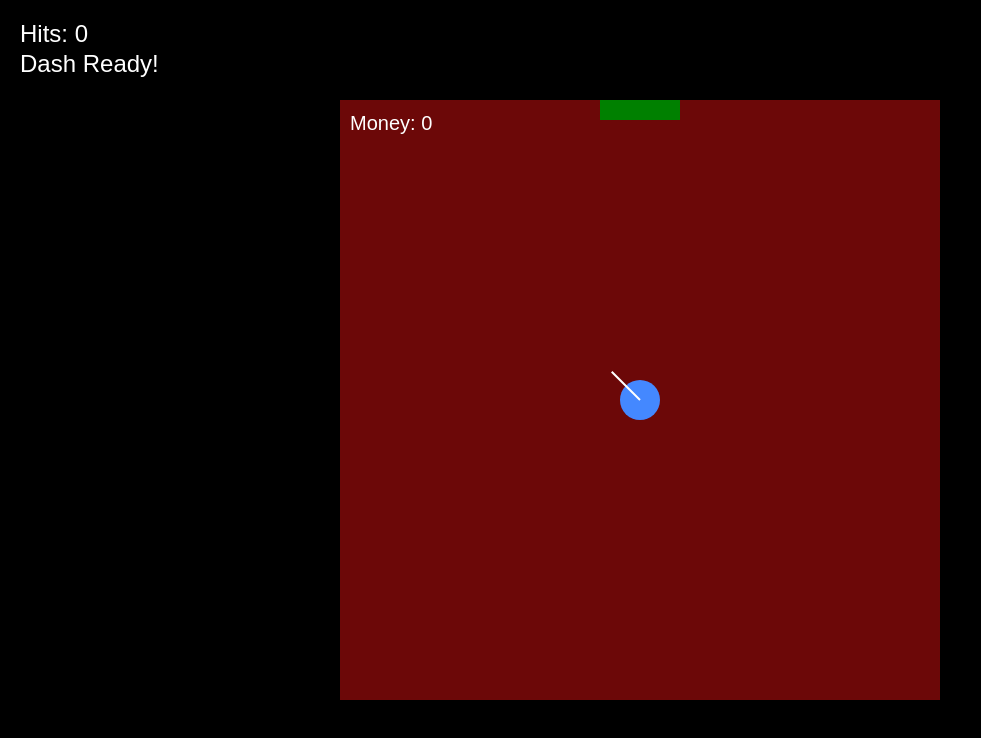
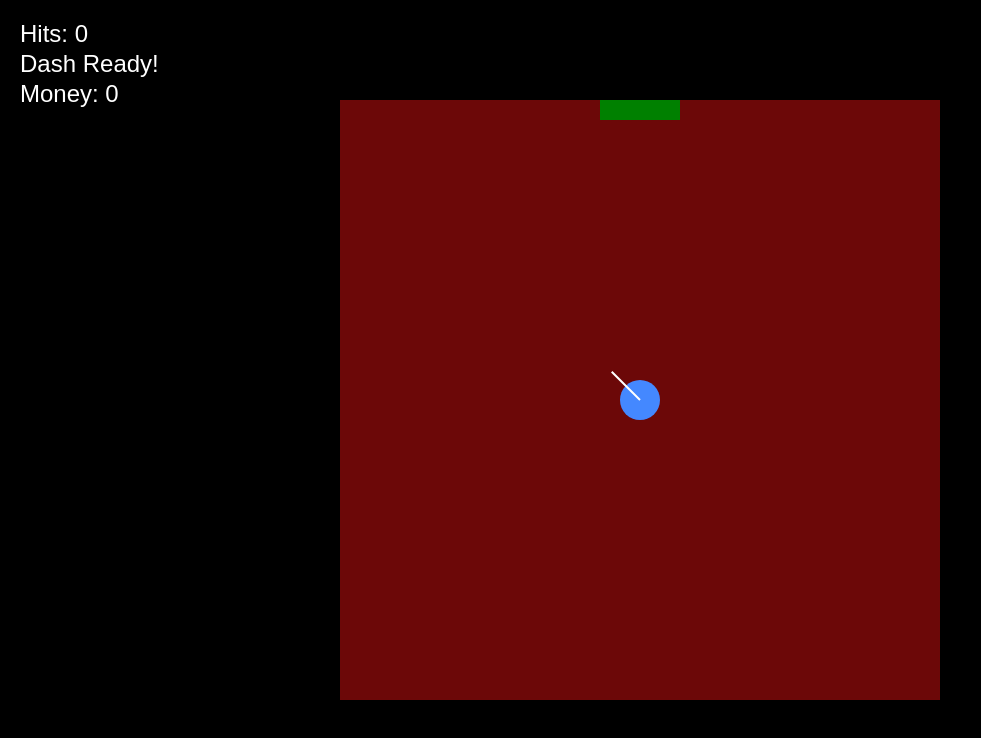
Before and after one commit to wylited/nomissmayhem, a plain HTML site: page index.html in a window 1280 px wide. Shown: the whole page, without its empty margins (0-981 px from the left). Drawn offline with Linux system fonts and the light colour scheme.

Commit message:
moved money tracker to out of game

```diff
--- a/index.html
+++ b/index.html
@@ -7,6 +7,7 @@
     <div id="fullscreen">
         <div id="score">Hits: 0</div>
         <div id="dash">Dash Ready!</div>
+        <div id="money">Money: 0</div>
         <canvas id="gameCanvas"></canvas>
         <canvas id="blurCanvas"></canvas>
     </div>
--- a/js/Game.js
+++ b/js/Game.js
@@ -13,6 +13,7 @@ export class Game {
     this.canvas = document.getElementById('gameCanvas');
     this.blurCanvas = document.getElementById('blurCanvas');
     this.scoreElement = document.getElementById('score');
+    this.moneyElement = document.getElementById('money')
     this.dashElement = document.getElementById('dash');
     this.bulletCooldown = 200
     this.lastBulletTime = Date.now();
--- a/js/Player.js
+++ b/js/Player.js
@@ -95,5 +95,8 @@ export class Player {
 
   addMoney(amount) {
     this.money += amount;
+    this.moneyElement = document.getElementById('money');
+    console.log(this.money)
+    this.moneyElement.textContent = `Money: ${this.money}`;
   }
 }
--- a/js/Renderer.js
+++ b/js/Renderer.js
@@ -157,7 +157,6 @@ export class Renderer {
     // Draw money counter (optional)
     this.ctx.fillStyle = '#fff';
     this.ctx.font = '20px Arial';
-    this.ctx.fillText(`Money: ${player.money}`, 10, 30);
     this.ctx.fillStyle = 'red'; // door colour
     if (room.travel.up.type=='door') {
       if (room.travel.up.openreq > room.travel.up.shotcount) {
--- a/styles/styles.css
+++ b/styles/styles.css
@@ -7,7 +7,7 @@ body {
 #fullscreen {
     width:100%;
     height:100vh;
-    background-color:
+    background-color: black;
     gap: 4px;
 }
 
@@ -50,3 +50,12 @@ body {
     font-family: Arial, sans-serif;
     font-size: 24px;
 }
+
+#money {
+    position: fixed;
+    top: 80px;
+    left: 20px;
+    color: white;
+    font-family: Arial, sans-serif;
+    font-size: 24px;
+}
```
